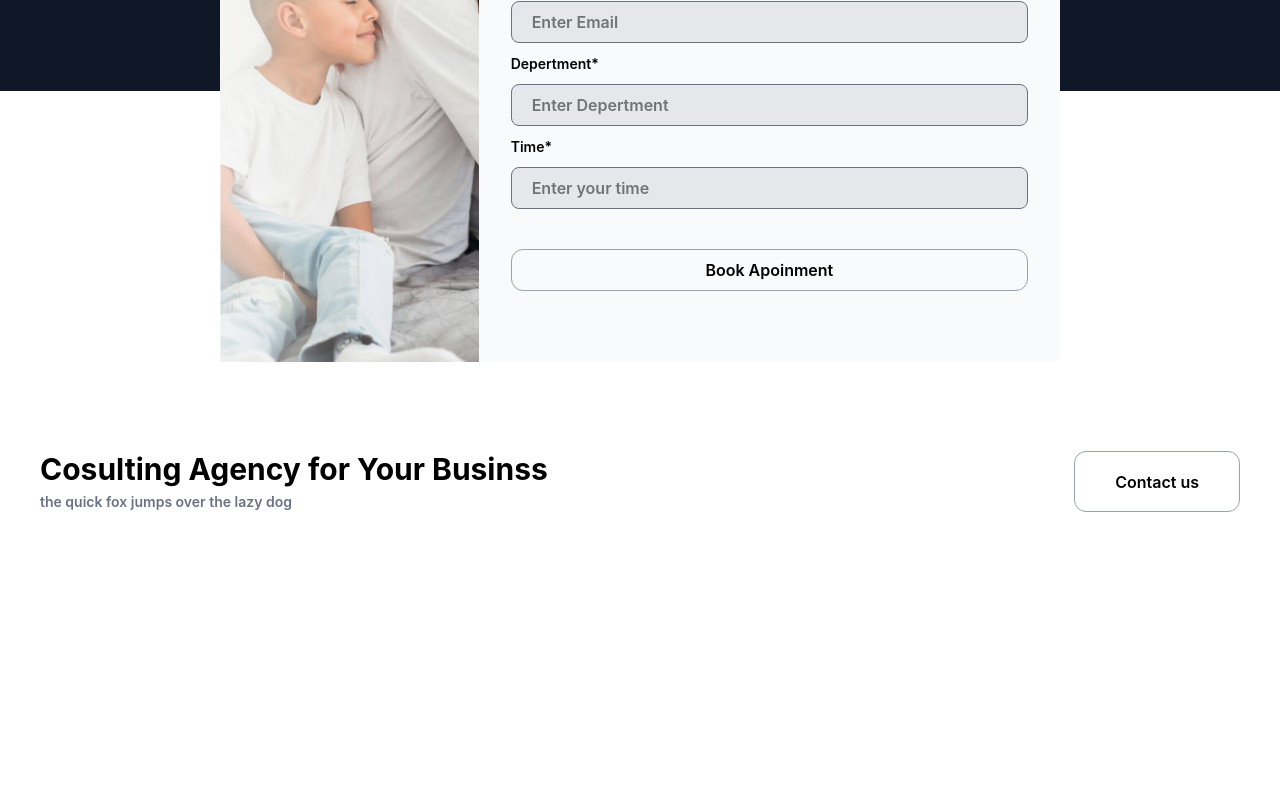
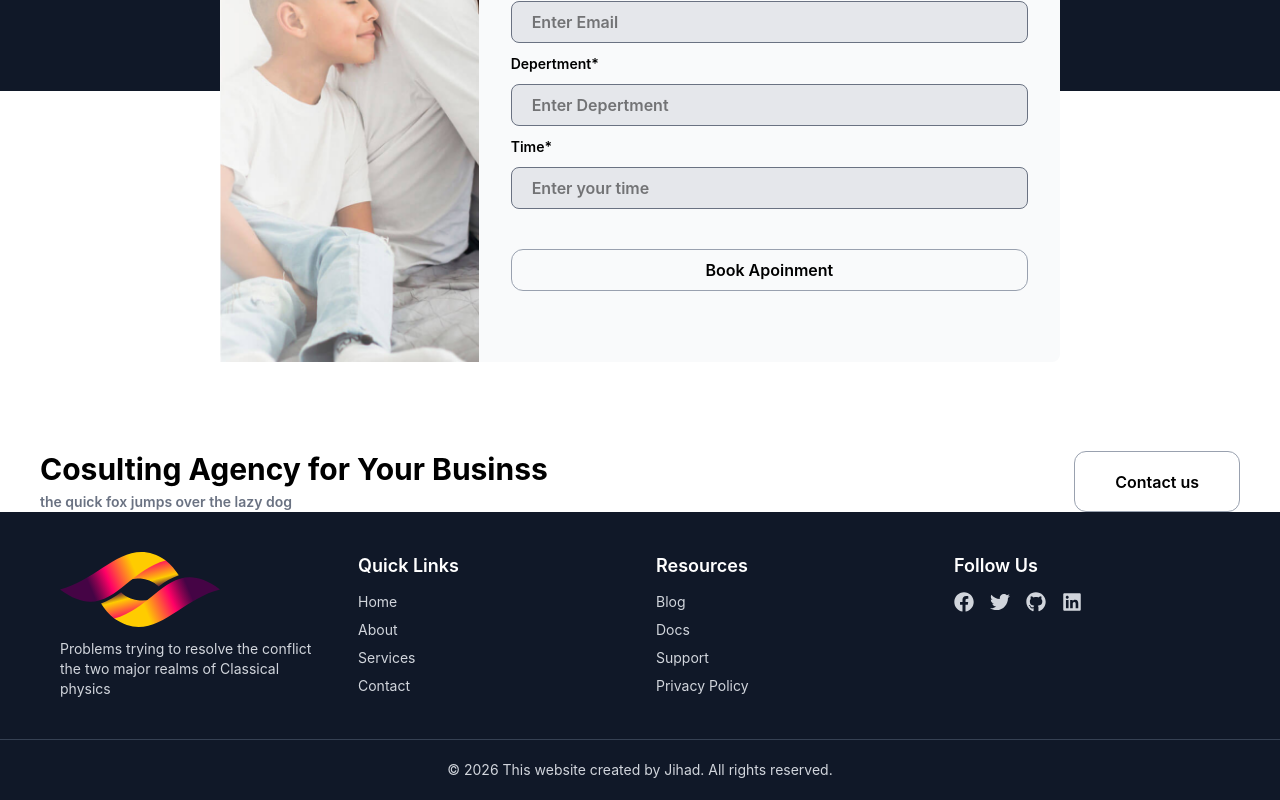
Before and after one commit to devjihad/Guardian_lifeinsurance, a React (Vite) app: page / in a window 1280 px wide. Shown: the part 3621-4421 px from the top of the page. Before the commit the page ends 4133 px from the top, so only its background shows below. Built offline with nearby package versions, Linux system fonts and the light colour scheme.

Commit message:
footer done

```diff
--- a/src/App.jsx
+++ b/src/App.jsx
@@ -7,6 +7,7 @@ import FiveCard from './Component/Home/FiveCard';
 import Pricing from './Component/Home/Pricing';
 import Apointment from './Component/Home/Apointment';
 import Contact from './Component/Home/Contact';
+import Footer from './Component/Home/Footer';
 
 const App = () => {
   return (
@@ -18,6 +19,7 @@ const App = () => {
       <Pricing/>
       <Apointment/>
       <Contact/>
+      <Footer/>
     </div>
   );
 };
--- /dev/null
+++ b/src/Component/Home/Footer.jsx
@@ -0,0 +1,61 @@
+import React from "react";
+import { FaFacebook, FaTwitter, FaGithub, FaLinkedin } from "react-icons/fa";
+import logo from '../../assets/logo.svg'
+
+const Footer = () => {
+  return (
+    <footer className= " bg-gray-900 text-gray-300 pt-10 pb-5">
+      <div className=" container px-5 grid grid-cols-1 md:grid-cols-4 gap-8">
+
+        {/* Logo & Description */}
+        <div>
+          <img src={logo} alt="logo" className="w-40 " />
+          <p className="mt-3 text-sm">
+            Problems trying to resolve the conflict  <br />the two major realms of Classical physics
+          </p>
+        </div>
+
+        {/* Links */}
+        <div>
+          <h3 className="text-lg font-semibold text-white mb-3">Quick Links</h3>
+          <ul className="space-y-2 text-sm">
+            <li><a href="#" className="hover:text-white">Home</a></li>
+            <li><a href="#" className="hover:text-white">About</a></li>
+            <li><a href="#" className="hover:text-white">Services</a></li>
+            <li><a href="#" className="hover:text-white">Contact</a></li>
+          </ul>
+        </div>
+
+        {/* Resources */}
+        <div>
+          <h3 className="text-lg font-semibold text-white mb-3">Resources</h3>
+          <ul className="space-y-2 text-sm">
+            <li><a href="#" className="hover:text-white">Blog</a></li>
+            <li><a href="#" className="hover:text-white">Docs</a></li>
+            <li><a href="#" className="hover:text-white">Support</a></li>
+            <li><a href="#" className="hover:text-white">Privacy Policy</a></li>
+          </ul>
+        </div>
+
+        {/* Social */}
+        <div>
+          <h3 className="text-lg font-semibold text-white mb-3">Follow Us</h3>
+          <div className="flex space-x-4 text-xl">
+            <a href="#" className="hover:text-white"><FaFacebook /></a>
+            <a href="#" className="hover:text-white"><FaTwitter /></a>
+            <a href="#" className="hover:text-white"><FaGithub /></a>
+            <a href="#" className="hover:text-white"><FaLinkedin /></a>
+          </div>
+        </div>
+
+      </div>
+
+      {/* Bottom Bar */}
+      <div className="border-t border-gray-700 mt-10 pt-5 text-center text-sm">
+        <p>© {new Date().getFullYear()} This website created by Jihad. All rights reserved.</p>
+      </div>
+    </footer>
+  );
+};
+
+export default Footer;
```
